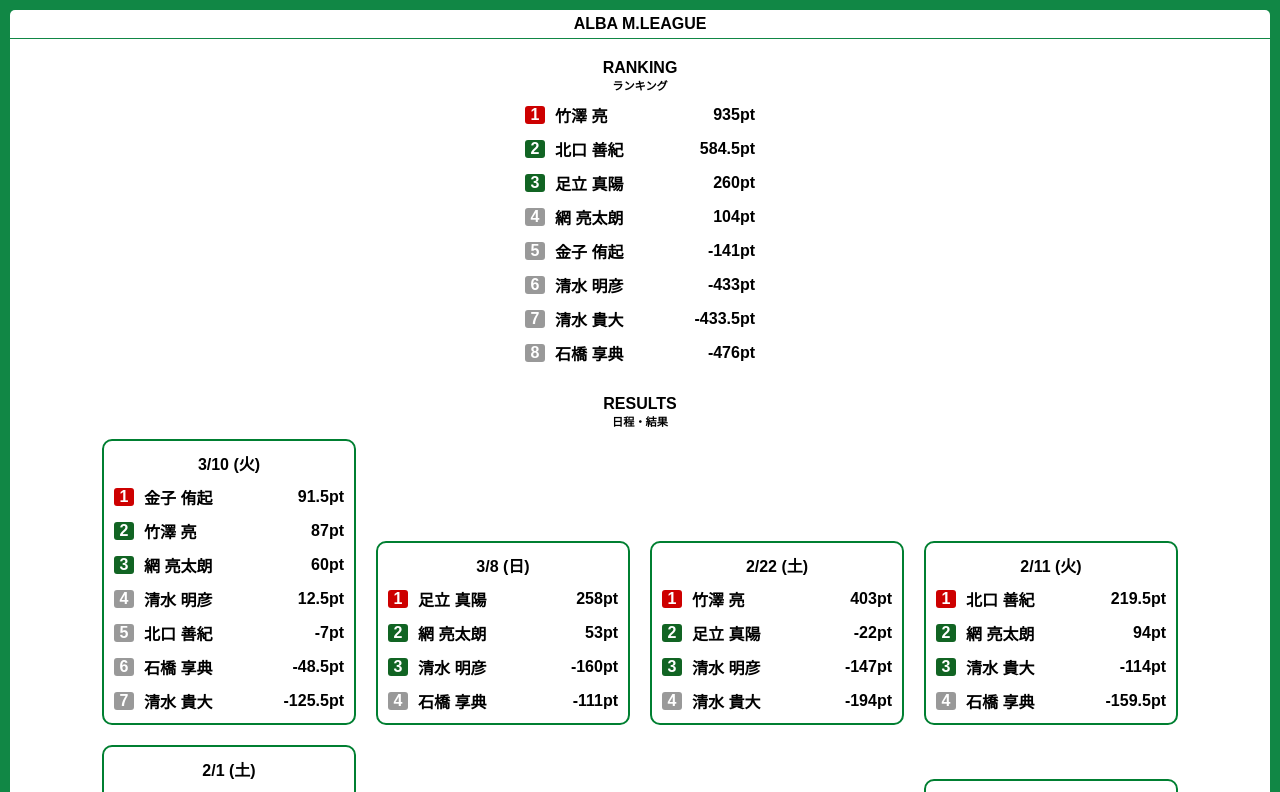
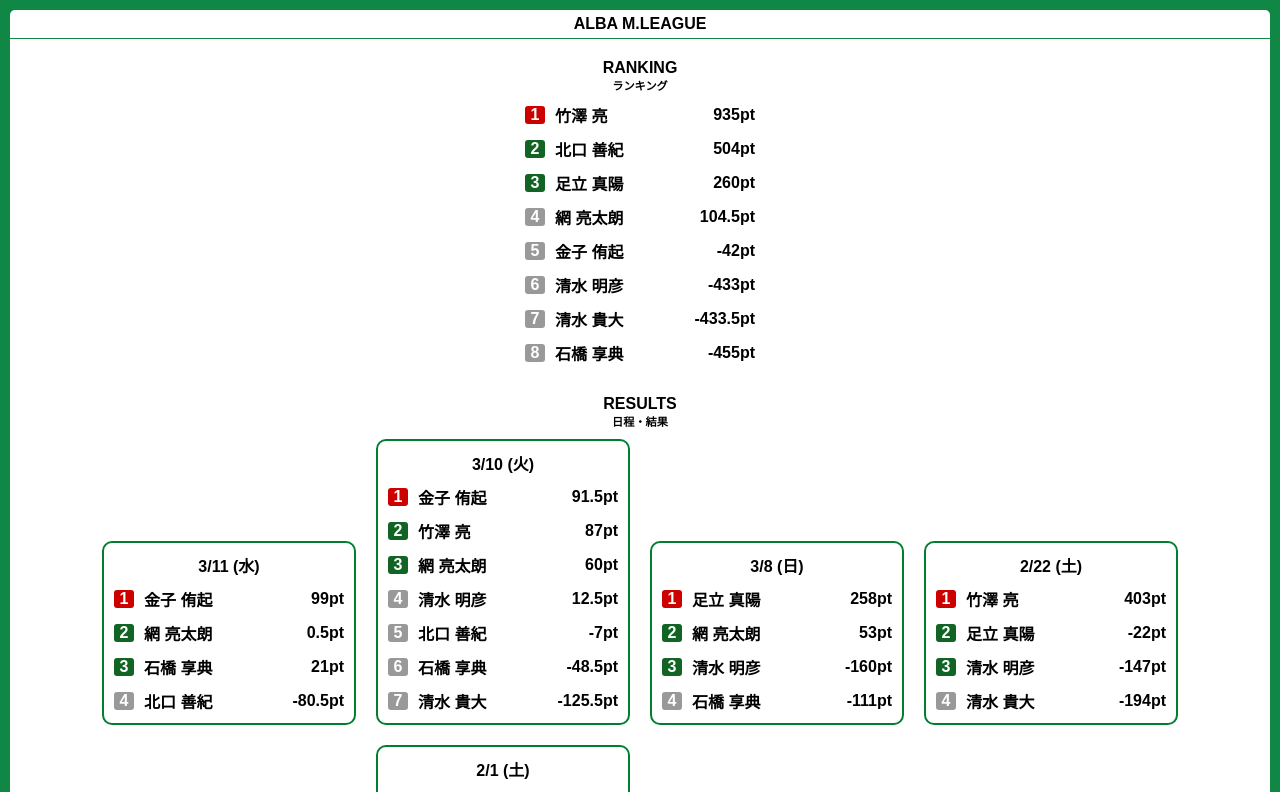
Before and after one commit to peichan/alba-mleague, an Angular app: page / in a window 1280 px wide. Shown: the top 792 px of the page. Built offline with nearby package versions, Linux system fonts and the light colour scheme.

Commit message:
add 3/11

```diff
--- a/src/app/app.component.ts
+++ b/src/app/app.component.ts
@@ -21,6 +21,12 @@
 }
 
 const dayResults: DayResult[] = [
+  new DayResult("3/11 (水)", [
+    new Result("金子 侑起", 99),
+    new Result("網 亮太朗", 0.5),
+    new Result("石橋 享典", 21),
+    new Result("北口 善紀", -80.5)
+  ]),
   new DayResult("3/10 (火)", [
     new Result("金子 侑起", 91.5),
     new Result("竹澤 亮", 87),
```
